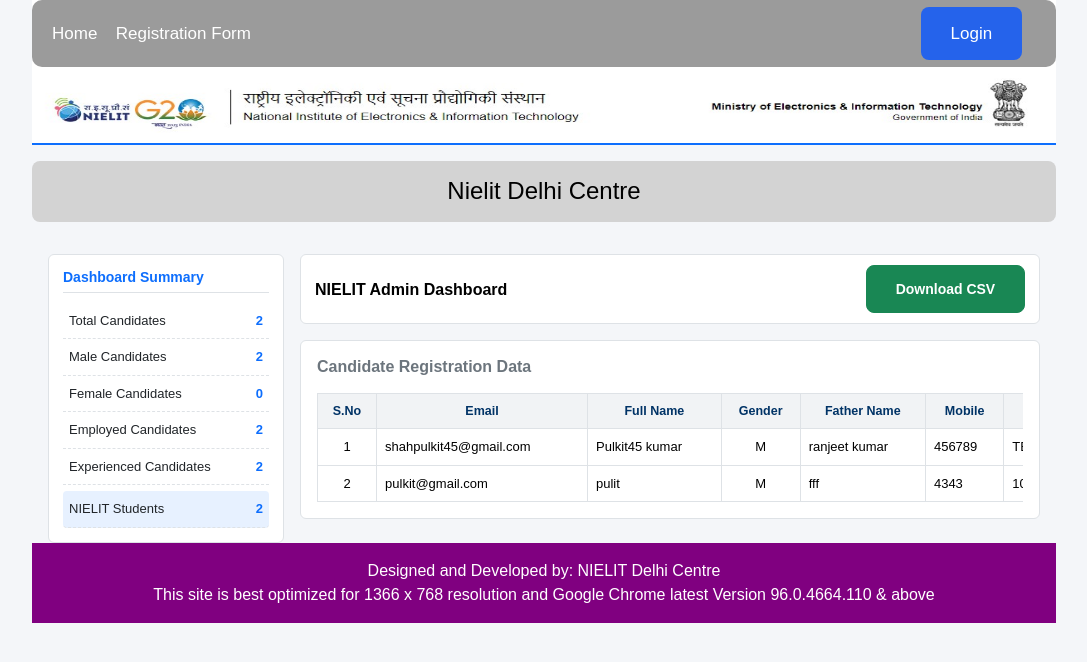
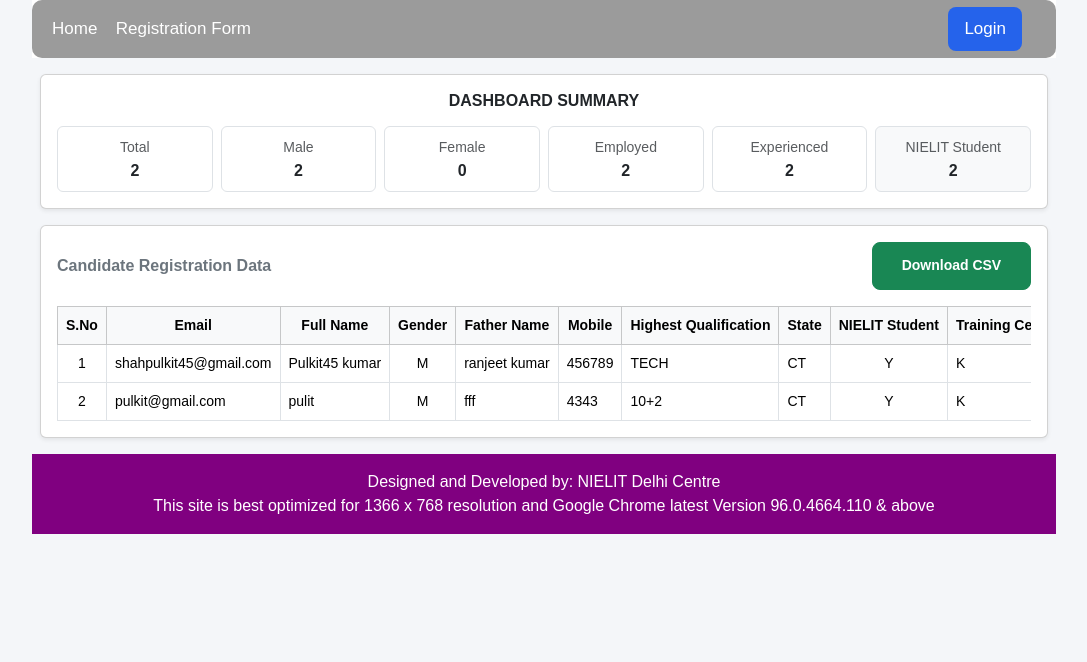
Before and after one commit to manavk4214/form, a Django app: page /dashboard/ in a window 1280 px wide. Shown: the top 662 px of the page, without its empty margins (96-1183 px from the left). Run offline with Django 5.2, Linux system fonts and the light colour scheme; data comes from the database, SQL or seed files in the repository; both versions use the stored data as it was after the commit.

Commit message:
new admin ui 4 feb 2026

```diff
--- a/job_fair/forms.py
+++ b/job_fair/forms.py
@@ -62,6 +62,7 @@ states=[
     ]
 
 class RegisterForm(forms.ModelForm):
+
     skills=forms.MultipleChoiceField(
         choices=skill,
         widget=forms.CheckboxSelectMultiple,
@@ -100,7 +101,6 @@ class RegisterForm(forms.ModelForm):
         widget=forms.Select(attrs={'class': 'form-select'}),
         label="State"
     )
-
     class Meta:
 
         model = form_m
@@ -110,8 +110,8 @@ class RegisterForm(forms.ModelForm):
         widgets={
             'email':forms.EmailInput(attrs={'class':'form-control','placeholder':'Your answer'}),
             'fullName':forms.TextInput(attrs={'class':'form-control','placeholder':'Your answer'}),
+            'phoneNumber':forms.TextInput(attrs={'class':'form-control','placeholder':'Your answer'}),
             'fatherName':forms.TextInput(attrs={'class':'form-control','placeholder':'Your answer'}),
-            'phoneNumber':forms.TextInput(attrs={'class':'form-control','placeholder':'Your answer'}),
             'course':forms.TextInput(attrs={'class':'form-control','placeholder':'Your answer'}),
             'passingYear':forms.TextInput(attrs={'class':'form-control','placeholder':'Your answer'}),
             'experience':forms.TextInput(attrs={'class':'form-control','placeholder':'Your answer'}),
--- a/job_fair/static/dashboard.css
+++ /dev/null
@@ -1,67 +0,0 @@
-/* ===== ADMIN DASHBOARD (NIELIT STYLE) ===== */
-
-.admin-topbar {
-    background: #003366;
-    color: #ffffff;
-    padding: 15px 16px;
-   display: flex;
-   justify-content: space-between;
-   align-items: center;
-
-}
-
-.admin-topbar h6 {
-    margin: 0;
-    font-weight: 600;
-}
-
-/* Fix anchor override from base css */
-.admin-topbar .btn {
-    color: #fff !important;
-}
-
-/* Card */
-.admin-card {
-    border-radius: 8px;
-    background: #ffffff;
-}
-
-/* Table scroll without scrollbar */
-.table-scroll {
-    overflow-x: auto;
-    white-space: nowrap;
-    scrollbar-width: none;
-}
-
-.table-scroll::-webkit-scrollbar {
-    display: none;
-}
-
-.admin-table {
-    min-width: 1800px;
-}
-
-.admin-table th {
-    background: #e9f0f8;
-    color: #003366;
-    font-size: 14px;
-    text-align: center;
-    vertical-align: middle;
-}
-
-.admin-table td {
-    font-size: 17px;
-    vertical-align: middle;
-}
-
-/* Mobile tweaks */
-@media (max-width: 768px) {
-    .admin-topbar {
-        padding: 10px 12px;
-    }
-
-    .admin-table th,
-    .admin-table td {
-        font-size: 12px;
-    }
-}
--- a/job_fair/static/style.css
+++ b/job_fair/static/style.css
@@ -221,7 +221,7 @@ form>button{
 
 /* ABOUT */
 .about {
-  padding: 3rem;
+  padding: 1.8rem 1.8rem 1rem;
   text-align: center;
 }
 
@@ -235,7 +235,7 @@ form>button{
   display: grid;
   grid-template-columns: repeat(auto-fit, minmax(250px, 1fr));
   gap: 2rem;
-  padding: 3rem;
+  padding: 1.8rem 3rem;
   background-color: #f4f4f4;
 }
 
--- a/job_fair/templates/base.html
+++ b/job_fair/templates/base.html
@@ -5,7 +5,6 @@
     <meta charset="UTF-8">
     <meta name="viewport" content="width=device-width, initial-scale=1.0">
     <link href="https://cdn.jsdelivr.net/npm/bootstrap@5.3.8/dist/css/bootstrap.min.css" rel="stylesheet" integrity="sha384-sRIl4kxILFvY47J16cr9ZwB07vP4J8+LH7qKQnuqkuIAvNWLzeN8tE5YBujZqJLB" crossorigin="anonymous">
-    <link rel="stylesheet" href="{% static 'dashboard.css' %}">
     <link rel="stylesheet" href="{% static 'style.css' %}">
     <link rel="stylesheet" href="{% static 'admin.css' %}">
 
@@ -33,9 +32,9 @@
                 {% if user.is_superuser %}
                     <a href="{% url "dashboard" %}">Dashboard</a>
                 {% endif %}
-                <a href="{% url "logout" %}" class="btn primary btn-sm">Logout</a>
+                <a href="{% url "logout" %}" class="btn primary btn-sm" style="padding: 8px 12px;">Logout</a>
             {% else %}
-                <a href="{% url "admin_login" %}" class="btn primary btn-sm">Login</a>
+                <a href="{% url "admin_login" %}" class="btn primary btn-sm"  style="padding: 8px 15px;">Login</a>
             {% endif %}
         </div>
 
@@ -61,7 +60,7 @@
         {% endif %}
     </div>
 
-    <img src="{% static "images/logo.jpg" %}" alt="Nielit logo" class="nav-logo w-100">
+    <img src="{% static "images/logo.jpg" %}" alt="Nielit logo" class="nav-logo w-100" id="image-remove">
 </nav>
 </div>
 
--- a/job_fair/templates/dashboard.html
+++ b/job_fair/templates/dashboard.html
@@ -1,78 +1,102 @@
+
 {% extends "base.html" %}
 {% load static %}
 
 {% block content %}
-<link rel="stylesheet" href="{% static 'admin/admin_dashboard.css' %}">
+    {% block extra_css %}
+    <style>
+        #image-remove{
+            display:none;
+        }
+        .gov-nav{
+            border-bottom: none;
+        }
+        #pad{
+            display:none;
+        }
+    </style>
+    {% endblock %}
+<div class="container-fluid px-2 py-3">
 
-<div class="container-fluid px-3 mt-3">
+    <!-- ================= DASHBOARD SUMMARY ================= -->
+    <div class="card shadow-sm mb-3">
+        <div class="card-body">
 
-    <div class="row g-3">
-
-        <!-- ================= LEFT STATS PANEL ================= -->
-        <div class="col-lg-3 col-md-4">
-
-            <div class="gov-panel">
-
-                <h6 class="gov-panel-title">Dashboard Summary</h6>
-
-                <div class="gov-stat">
-                    <span>Total Candidates</span>
-                    <strong>{{ total_candidates }}</strong>
+            <div class="d-flex justify-content-center align-items-center mb-3">
+                <h6 class="fw-semibold text-uppercase text-dark text-center mb-0">
+                    Dashboard Summary
+                </h6>
             </div>
 
-                <div class="gov-stat">
-                    <span>Male Candidates</span>
-                    <strong>{{ total_male }}</strong>
+            <div class="row g-2 text-center">
+
+                <div class="col-6 col-md-4 col-lg-2">
+                    <div class="border rounded py-2">
+                        <small class="text-muted">Total</small>
+                        <div class="fw-bold">{{ total_candidates }}</div>
+                    </div>
                 </div>
 
-                <div class="gov-stat">
-                    <span>Female Candidates</span>
-                    <strong>{{ total_female }}</strong>
+                <div class="col-6 col-md-4 col-lg-2">
+                    <div class="border rounded py-2">
+                        <small class="text-muted">Male</small>
+                        <div class="fw-bold">{{ total_male }}</div>
+                    </div>
                 </div>
 
-                <div class="gov-stat">
-                    <span>Employed Candidates</span>
-                    <strong>{{ total_employed }}</strong>
+                <div class="col-6 col-md-4 col-lg-2">
+                    <div class="border rounded py-2">
+                        <small class="text-muted">Female</small>
+                        <div class="fw-bold">{{ total_female }}</div>
+                    </div>
                 </div>
 
-                <div class="gov-stat">
-                    <span>Experienced Candidates</span>
-                    <strong>{{ total_experienced }}</strong>
+                <div class="col-6 col-md-4 col-lg-2">
+                    <div class="border rounded py-2">
+                        <small class="text-muted">Employed</small>
+                        <div class="fw-bold">{{ total_employed }}</div>
+                    </div>
                 </div>
 
-                <div class="gov-stat highlight">
-                    <span>NIELIT Students</span>
-                    <strong>{{ total_nielit }}</strong>
+                <div class="col-6 col-md-4 col-lg-2">
+                    <div class="border rounded py-2">
+                        <small class="text-muted">Experienced</small>
+                        <div class="fw-bold">{{ total_experienced }}</div>
+                    </div>
+                </div>
+
+                <div class="col-6 col-md-4 col-lg-2">
+                    <div class="border rounded py-2 bg-light">
+                        <small class="text-muted">NIELIT Student</small>
+                        <div class="fw-bold">{{ total_nielit }}</div>
+                    </div>
                 </div>
 
             </div>
 
         </div>
+    </div>
 
-        <!-- ================= RIGHT MAIN CONTENT ================= -->
-        <div class="col-lg-9 col-md-8">
+    <!-- ================= TABLE SECTION ================= -->
+    <div class="card shadow-sm">
 
-            <!-- TOP BAR -->
-            <div class="admin-topbar mb-3">
-                <div class="d-flex justify-content-between align-items-center w-100">
-                    <h6 class="mb-0 fw-semibold" style="color:black;">NIELIT Admin Dashboard</h6>
+        <div class="card-body">
+
+            <div class="d-flex justify-content-between align-items-center mb-3">
+                <h6 class="fw-semibold text-secondary mb-0">
+                    Candidate Registration Data
+                </h6>
+
                 <a href="{% url 'export_csv' %}" class="btn btn-success btn-sm">
                     Download CSV
                 </a>
             </div>
-            </div>
-            <!-- TABLE CARD -->
-            <div class="card admin-card">
-                <div class="card-body p-2 p-md-3">
 
-                    <h6 class="mb-3 text-secondary fw-semibold">
-                        Candidate Registration Data
-                    </h6>
+            <div class="table-responsive" style="overflow-x: auto; scrollbar-width: none; -ms-overflow-style: none;">
 
-                    <div class="table-responsive">
-                        <table class="table table-bordered table-hover align-middle admin-table mb-0">
+                <table class="table table-bordered table-hover align-middle small mb-0 text-nowrap">
 
-                            <thead>
+                    <thead class="table-light text-center">
                         <tr>
                             <th>S.No</th>
                             <th>Email</th>
@@ -121,7 +145,7 @@
                         </tr>
                     {% empty %}
                         <tr>
-                                    <td colspan="16" class="text-center text-muted py-3">
+                            <td colspan="16" class="text-center text-muted py-4">
                                 No data available
                             </td>
                         </tr>
@@ -129,9 +153,7 @@
                     </tbody>
 
                 </table>
-                    </div>
 
-                </div>
             </div>
 
         </div>
@@ -139,4 +161,5 @@
     </div>
 
 </div>
+
 {% endblock %}
--- a/job_fair/templates/form.html
+++ b/job_fair/templates/form.html
@@ -72,4 +72,5 @@
         <button type="submit">Submit</button>
     </form>
 </div>
+
 {% endblock %}
```
Also changed, not shown: job_fair/templates/admin_login.html (+11 -9 lines), db.sqlite3. Lines whose indentation alone changed are shown as unchanged.
